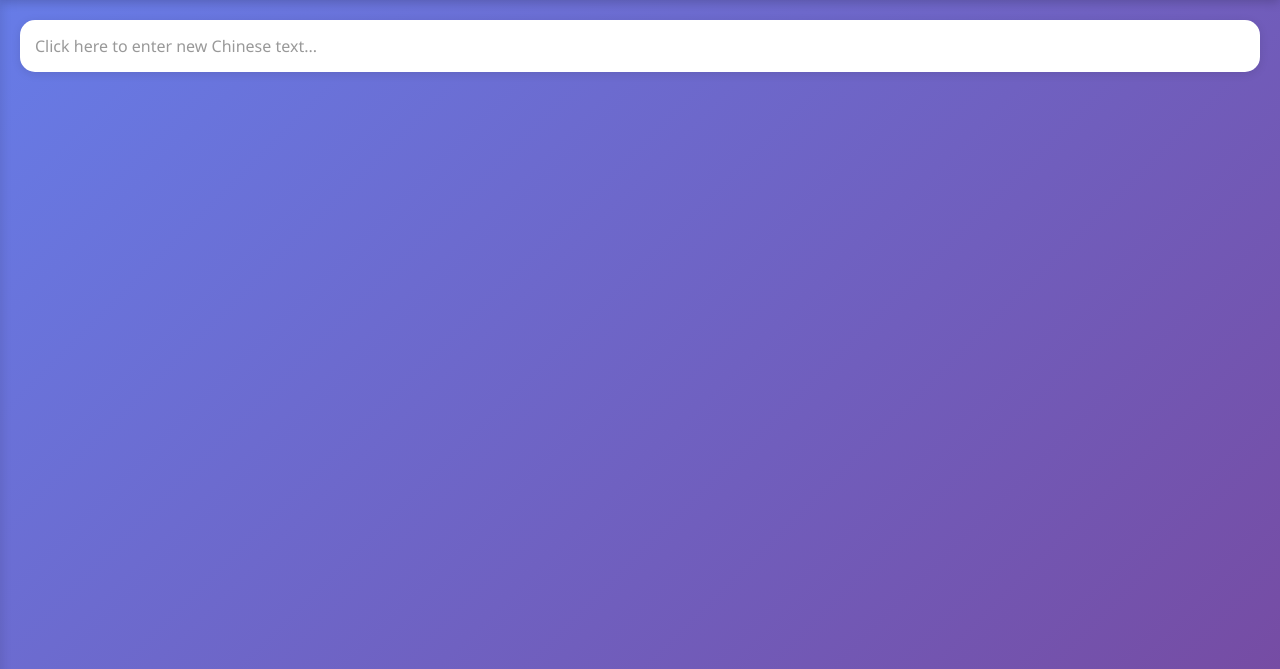
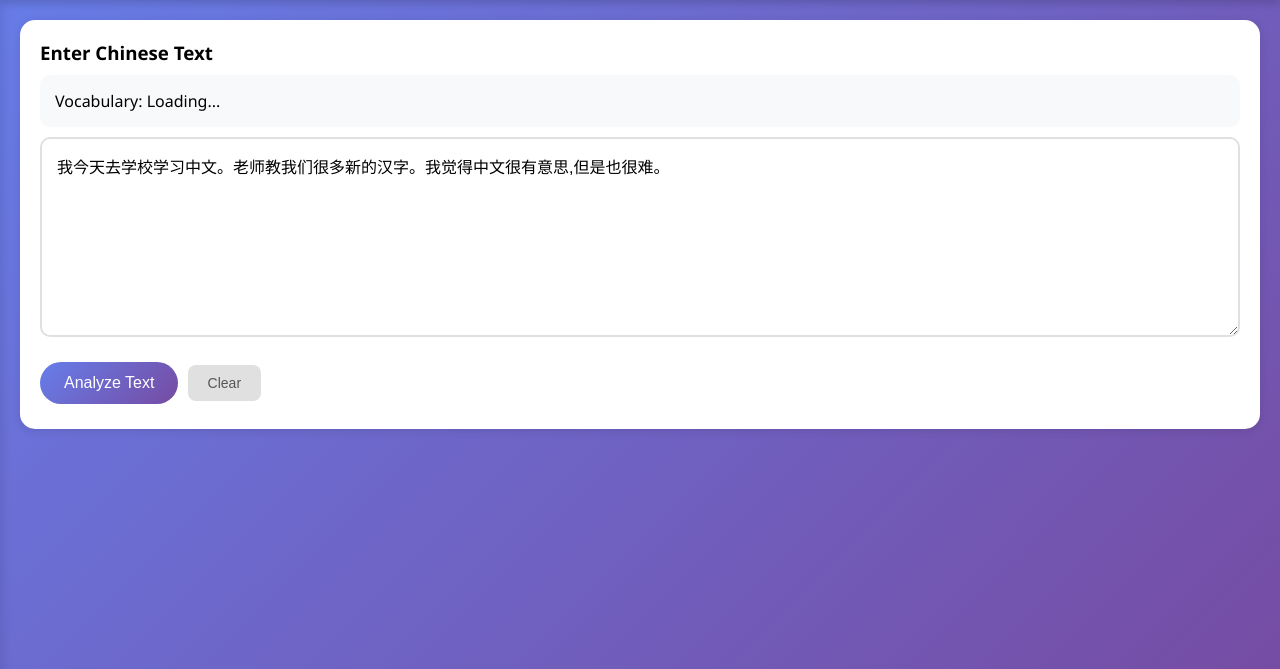
Before and after one commit to mkampl/qingdu, a Python web app: template templates/index.html in a window 1280 px wide. Shown: the part 82-751 px from the top of the page. Run offline with Jinja, Linux system fonts and the light colour scheme; the template is opened without the code that fills it, so the values that code supplies are empty.

Commit message:
[fix] Keep input section expanded on initial page load
- Remove 'collapsed' class from initial state
- Input section now starts expanded and ready for text entry
- Only collapses when showing results/saved texts/vocab lists

```diff
--- a/templates/index.html
+++ b/templates/index.html
@@ -89,7 +89,7 @@
     <!-- Main Content -->
     <div class="main-content">
         <!-- Input Section -->
-        <div class="input-section collapsed" id="inputSection">
+        <div class="input-section" id="inputSection">
             <div class="input-placeholder" id="inputPlaceholder">
                 Click here to enter new Chinese text...
             </div>
```
